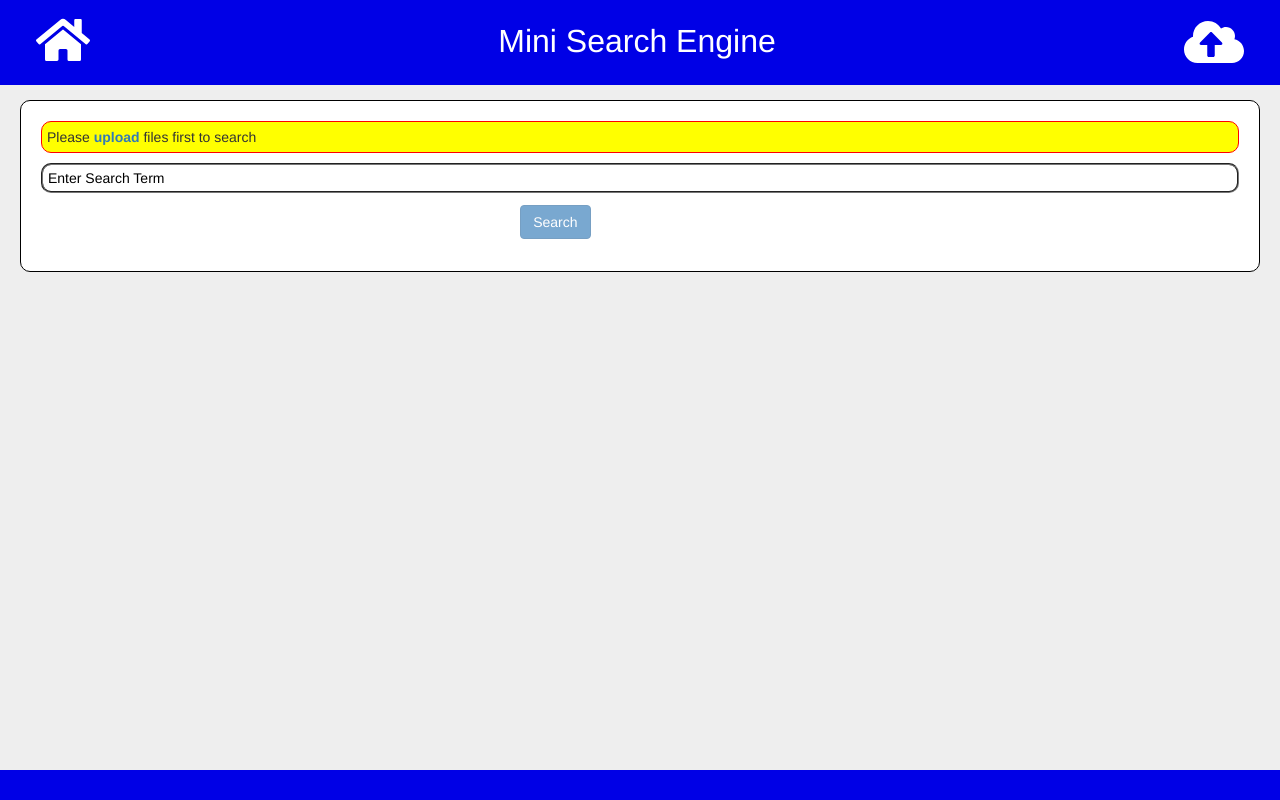
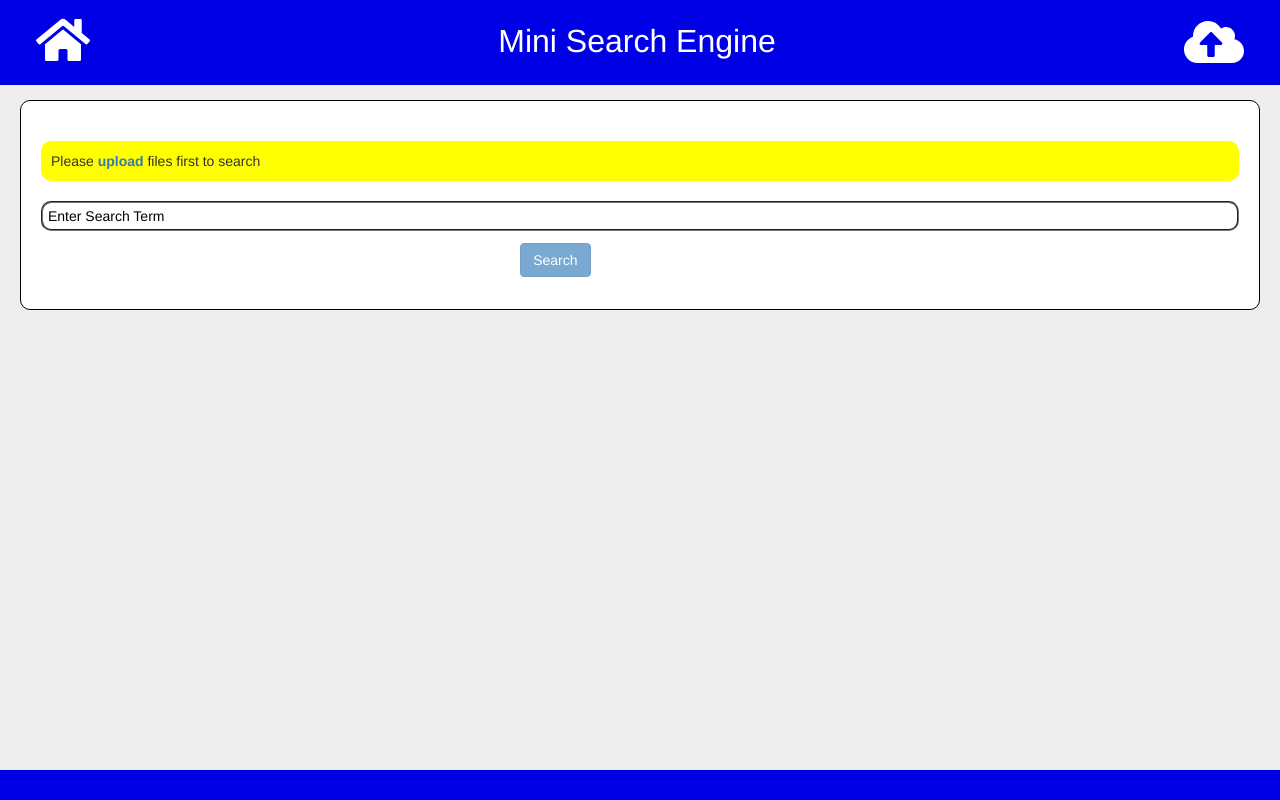
Before and after one commit to urabhisheks/textsearch, a React (Create React App) app: page / in a window 1280 px wide. Built offline with nearby package versions, Linux system fonts and the light colour scheme.

Commit message:
Added info message for upload

```diff
--- a/package.json
+++ b/package.json
@@ -14,6 +14,7 @@
     "jquery": "^3.4.1",
     "react": "^16.13.1",
     "react-dom": "^16.13.1",
+    "react-fade-in": "^0.1.8",
     "react-redux": "^7.2.0",
     "react-router-dom": "^5.1.2",
     "react-scripts": "3.4.1",
--- a/src/components/Layout/Layout.module.css
+++ b/src/components/Layout/Layout.module.css
@@ -56,9 +56,13 @@
 }
 
 .error{
-  border: 1px solid red;
   background-color: yellow;
-  margin-bottom: 10px;
-  padding: 5px;
+  margin-bottom: 20px;
+  padding: 10px;
   border-radius: 10px;
+
+
+  margin: 20px 0;
+
+
 }
--- a/src/components/Upload/Upload.js
+++ b/src/components/Upload/Upload.js
@@ -2,6 +2,7 @@ import React, { Component } from 'react'
 import classes from './Upload.module.css';
 import {connect} from 'react-redux';
 import {uploadDocument} from '../../actions/index';
+import FadeIn from 'react-fade-in';
 import { ToastContainer, toast } from 'react-toastify';
 
 let reader = new FileReader();
@@ -9,7 +10,8 @@ class Upload extends Component {
 
   state={
     disabled: true,
-    files: null
+    files: null,
+    uploaded:false,
   }
 
   onClickHandler = e => {
@@ -21,7 +23,7 @@ class Upload extends Component {
     // data.append('file', this.state.selectedFile)
     // self.props.uploadDocument(files[0].name, text);
     this.props.uploadDocument(this.state.fileName, this.state.data);
-    this.setState({disabled:true})
+    this.setState({disabled:true, uploaded:true})
   }
 
   onChangeHandler = e => {
@@ -71,6 +73,9 @@ class Upload extends Component {
             onClick ={this.onClickHandler}
             className={`${classes.button} btn btn-primary`}
             disabled={this.state.disabled}>Upload</button>
+          {this.state.uploaded && <FadeIn delay={100} >
+            <div className={classes.success}>File uploaded successfully </div>
+          </FadeIn>}
       </div>
     );
   }
--- a/src/components/Upload/Upload.module.css
+++ b/src/components/Upload/Upload.module.css
@@ -17,3 +17,14 @@
 .button{
   margin: 0 20px;
 }
+
+.success{
+  transition: height 500ms 0ms, opacity 500ms 500ms;
+}
+
+.success{
+  background: lightgreen;
+  margin: 20px 0;
+  border-radius: 10px;
+  padding: 10px;
+}
```
Also changed, not shown: 1 other file (tests, documents, lock files or other folders).
